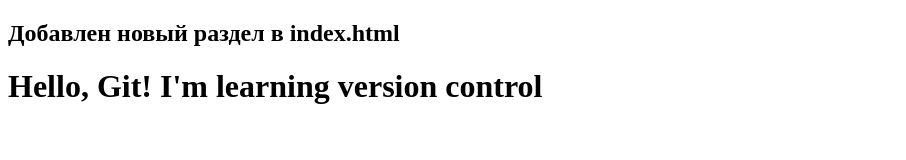
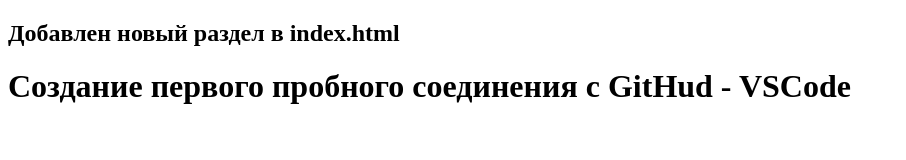
Before and after one commit to Nikol-1964/Nik_lesson1, a plain HTML site: page index.html in a window 1280 px wide. Shown: the whole page, without its empty margins (0-906 px from the left). Drawn offline with Linux system fonts and the light colour scheme.

Commit message:
Изменение Заголовка

```diff
--- a/index.html
+++ b/index.html
@@ -8,6 +8,6 @@ initial-scale=1.0">
  <h2>Добавлен новый раздел в index.html</h2>
 </head>
 <body>
- <h1>Hello, Git! I'm learning version control</h1>
+ <h1>Создание первого пробного соединения с GitHud - VSCode</h1>
 </body>
 </html>
```
